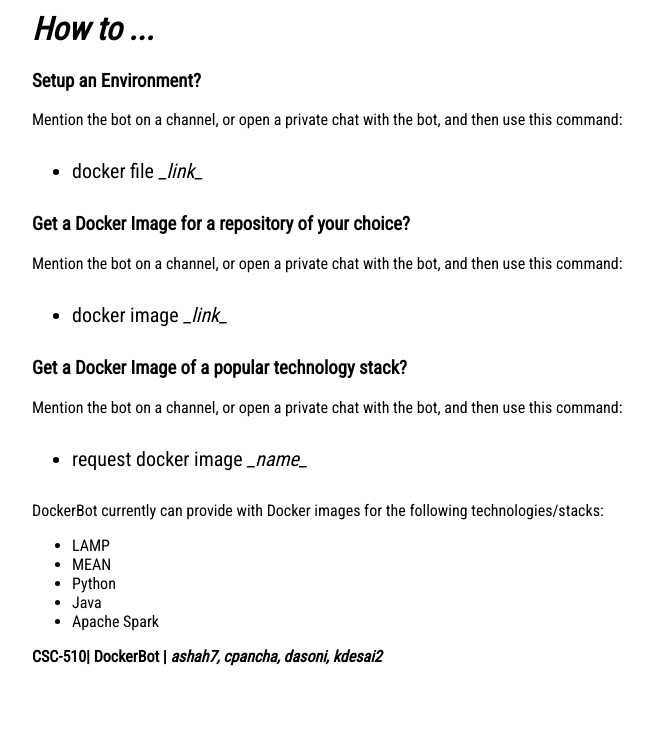
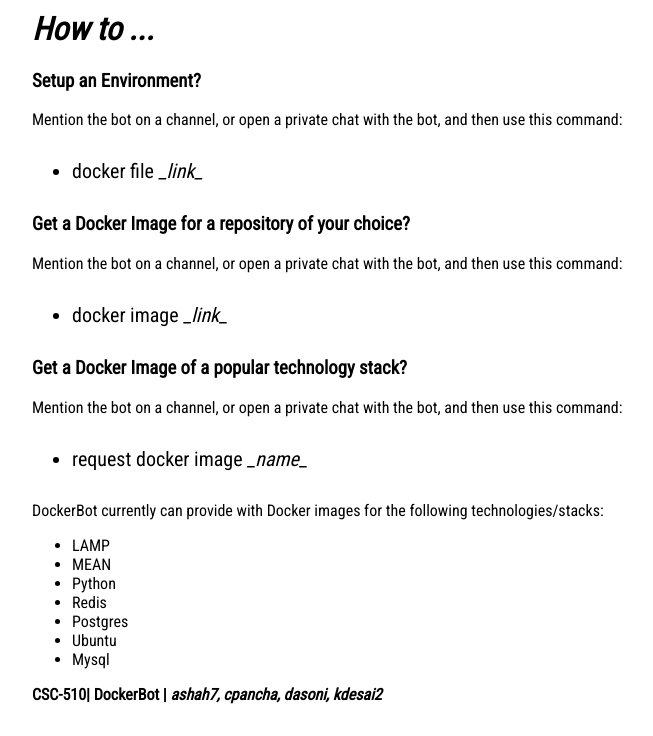
Before and after one commit to soniedarshan/EnvBot, a plain HTML site: page index.html in a window 1280 px wide. Shown: the part 127-863 px from the top of the page, without its empty margins (288-941 px from the left). Before the commit the page ends 825 px from the top, so only its background shows below. Drawn offline with Linux system fonts and the light colour scheme.

Commit message:
Updated with new Stacks
Added the following: Ubuntu, Mysql, Postgres, Redis to the list of predefined docker images available to download.

```diff
--- a/index.html
+++ b/index.html
@@ -37,8 +37,10 @@
 				<li>LAMP</li>
 				<li>MEAN</li>
 				<li>Python</li>
-				<li>Java</li>
-				<li>Apache Spark</li>
+				<li>Redis</li>
+				<li>Postgres</li>
+				<li>Ubuntu</li>
+				<li>Mysql</li>
 			</ul>
 		</p>
 
```
